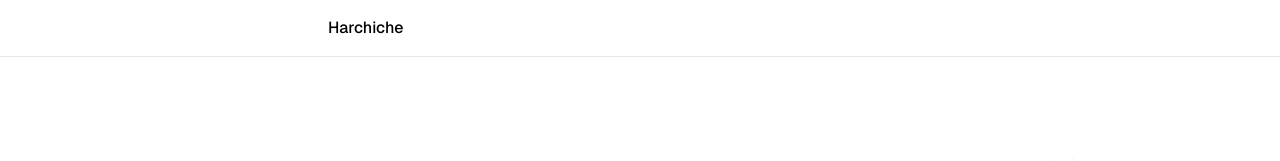
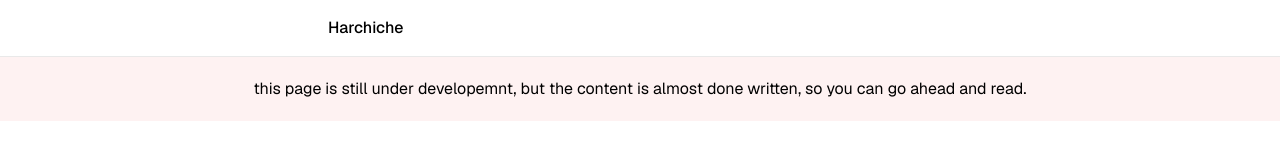
Before and after one commit to ibraheemhursheesh/personal-website, a Next.js app: page /bookmarks-tab in a window 1280 px wide. Shown: the top 161 px of the page. Built offline with nearby package versions, Linux system fonts and the light colour scheme.

Commit message:
added warning

```diff
--- a/src/app/bookmarks-tab/page.tsx
+++ b/src/app/bookmarks-tab/page.tsx
@@ -13,6 +13,11 @@ export default function page() {
   ];
   return (
     <div>
+      {" "}
+      <div className="bg-red-50 text-center p-5">
+        this page is still under developemnt, but the content is almost done
+        written, so you can go ahead and read.
+      </div>
       <header className="mt-25 w-fit  mx-6 md:mx-auto  lg:ml-35 lg:mr-8">
         <h1 className="text-4xl font-medium ">Bookmarks Tab</h1>
         <p className="max-w-[600px] mt-2">
--- a/src/components/HomePageLanding.tsx
+++ b/src/components/HomePageLanding.tsx
@@ -1,4 +1,12 @@
+"use client";
+import { usePathname } from "next/navigation";
+
 export default function HomePageLanding() {
+  const pathname = usePathname();
+
+  if (pathname !== "/") {
+    return null;
+  }
 
   return (
     <div id="layer" className={`h-full w-full absolute`}>
--- a/src/components/Homepage.tsx
+++ b/src/components/Homepage.tsx
@@ -513,7 +513,7 @@ export default function Homepage() {
               </li>
             </ul>
             <Link
-              href="/bookmarks-tab"
+              href="/"
               className="text-sm bg-zinc-800 text-white py-1.5 w-[10rem] ml-auto mr-5 text-center rounded-full "
             >
               Learn more
```
